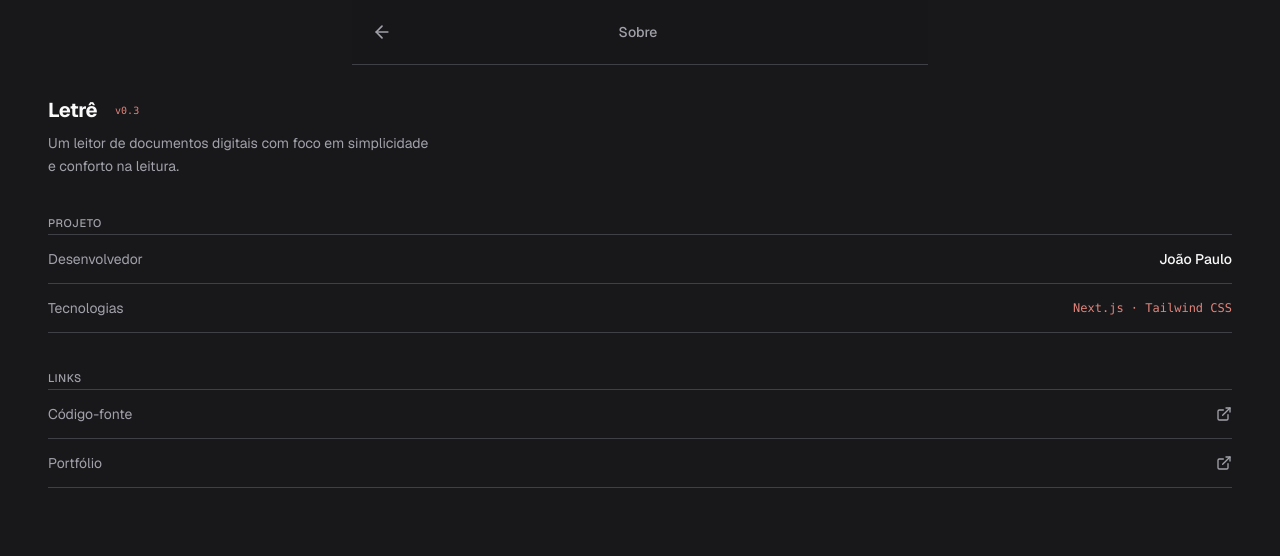
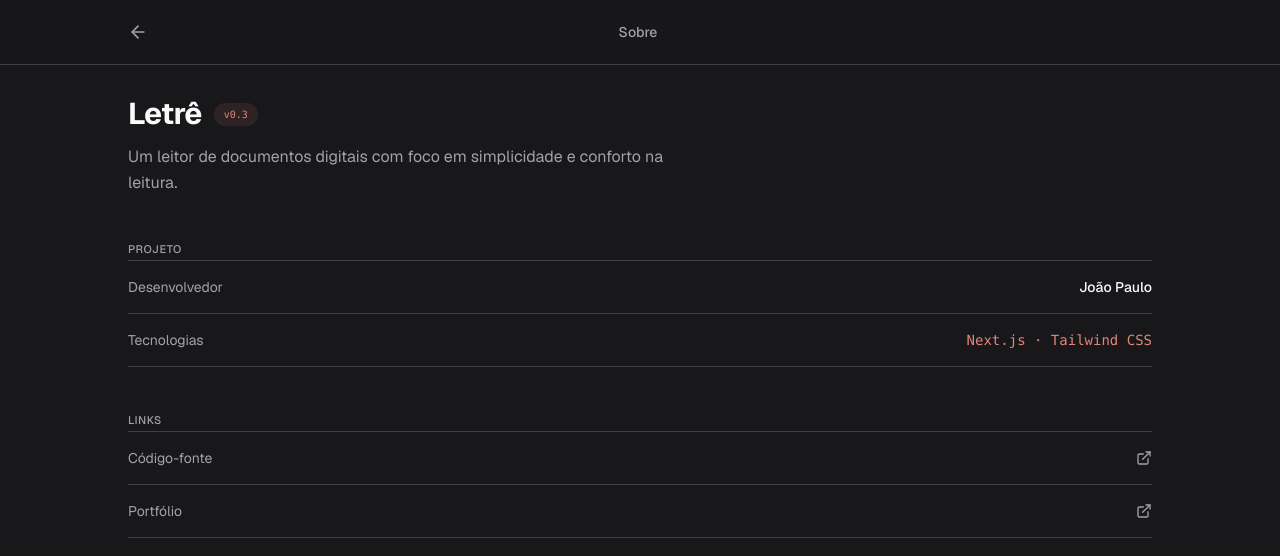
Before and after one commit to jaozinpaulin/audioread-app, a Next.js app: page /info in a window 1280 px wide. Shown: the top 556 px of the page. Built offline with nearby package versions, Linux system fonts and the light colour scheme.

Commit message:
feat: update info page

```diff
--- a/src/app/info/page.tsx
+++ b/src/app/info/page.tsx
@@ -5,90 +5,99 @@
 
 export default function InfoPage() {
     return (
-        <main className="flex min-h-screen w-full flex-1 flex-col px-5 text-text-main md:px-8 lg:px-12">
-
-            < header className="fixed top-0 left-0 right-0 max-w-xl mx-auto bg-app-bg/85 backdrop-blur-md px-5 py-3.5 border-b border-border-subtle flex items-center justify-between shrink-0 z-50" >
+        <main className="flex min-h-screen w-full flex-1 flex-col px-4 text-text-main sm:px-6 md:px-8 lg:px-12">
+            <header className="fixed top-0 left-0 z-50 w-full border-b border-border-subtle bg-app-bg/85 px-4 py-3.5 backdrop-blur-md sm:px-6 md:px-8 lg:px-12">
+                <div className="mx-auto flex w-full max-w-5xl items-center justify-between">
                     <Link
                         href="/"
-                    className="p-2 -ml-2 rounded-xl text-text-muted hover:text-text-main hover:bg-card-bg transition-colors"
+                        className="-ml-2 rounded-xl p-2 text-text-muted transition-colors hover:bg-card-bg hover:text-text-main"
                     >
-                    <ArrowLeft className="w-5 h-5" />
+                        <ArrowLeft className="h-5 w-5" />
                     </Link>
 
-                <h1 className="font-medium text-sm text-text-muted">
+                    <h1 className="text-sm font-medium text-text-muted">
                         Sobre
                     </h1>
 
                     <div className="w-8" />
-            </header >
+                </div>
+            </header>
 
-            <div className="pt-24 pb-12 space-y-8 flex-1">
-
-                <section className="space-y-2">
-                    <div className="flex items-center gap-2.5">
-                        <h2 className="text-xl font-bold tracking-tight">
+            <div className="mx-auto w-full max-w-5xl flex-1 space-y-10 pb-12 pt-24">
+                <section className="space-y-3">
+                    <div className="flex items-center gap-3">
+                        <h2 className="text-2xl font-bold tracking-tight md:text-3xl">
                             Letrê
                         </h2>
 
-                        <span className="text-[10px] font-mono text-primary-rose  px-2 py-0.5 rounded-full">
+                        <span className="rounded-full bg-primary-rose/10 px-2.5 py-1 font-mono text-[10px] text-primary-rose">
                             v0.3
                         </span>
                     </div>
 
-                    <p className="text-sm text-text-muted leading-relaxed max-w-sm">
+                    <p className="max-w-xl text-sm leading-relaxed text-text-muted md:text-base">
                         Um leitor de documentos digitais com foco em simplicidade e conforto na leitura.
                     </p>
                 </section>
 
-                <section className="space-y-2">
-                    <span className="text-[11px] font-medium text-text-muted uppercase tracking-wider">
+                <section className="space-y-3">
+                    <span className="text-[11px] font-medium uppercase tracking-wider text-text-muted">
                         Projeto
                     </span>
 
-                    <div className="divide-y divide-border-subtle border-t border-b border-border-subtle text-sm">
-                        <div className="py-3.5 flex items-center justify-between">
-                            <span className="text-text-muted">Desenvolvedor</span>
-                            <span className="font-medium">João Paulo</span>
+                    <div className="divide-y divide-border-subtle border-y border-border-subtle text-sm">
+                        <div className="flex items-center justify-between gap-4 py-4">
+                            <span className="text-text-muted">
+                                Desenvolvedor
+                            </span>
+
+                            <span className="text-right font-medium">
+                                João Paulo
+                            </span>
                         </div>
 
-                        <div className="py-3.5 flex items-center justify-between gap-4">
-                            <span className="text-text-muted">Tecnologias</span>
-                            <span className="text-primary-rose font-mono text-xs text-right">
+                        <div className="flex items-center justify-between gap-4 py-4">
+                            <span className="shrink-0 text-text-muted">
+                                Tecnologias
+                            </span>
+
+                            <span className="text-right font-mono text-xs text-primary-rose sm:text-sm">
                                 Next.js · Tailwind CSS
                             </span>
                         </div>
                     </div>
                 </section>
 
-                <section className="space-y-2">
-                    <span className="text-[11px] font-medium text-text-muted uppercase tracking-wider">
+                <section className="space-y-3">
+                    <span className="text-[11px] font-medium uppercase tracking-wider text-text-muted">
                         Links
                     </span>
 
-                    <div className="divide-y divide-border-subtle border-t border-b border-border-subtle text-sm">
+                    <div className="divide-y divide-border-subtle border-y border-border-subtle text-sm">
                         <a
                             href="https://github.com/jaozinpaulin/Leaf-Me-2.0"
                             target="_blank"
                             rel="noreferrer"
-                            className="py-3.5 flex items-center justify-between text-text-muted hover:text-text-main transition-colors group"
+                            className="group flex items-center justify-between gap-4 py-4 text-text-muted transition-colors hover:text-text-main"
                         >
                             <span>Código-fonte</span>
-                            <ExternalLink className="w-4 h-4 group-hover:text-primary-rose transition-colors" />
+
+                            <ExternalLink className="h-4 w-4 shrink-0 transition-colors group-hover:text-primary-rose" />
                         </a>
 
                         <a
                             href="https://okiiji.me"
                             target="_blank"
                             rel="noreferrer"
-                            className="py-3.5 flex items-center justify-between text-text-muted hover:text-text-main transition-colors group"
+                            className="group flex items-center justify-between gap-4 py-4 text-text-muted transition-colors hover:text-text-main"
                         >
                             <span>Portfólio</span>
-                            <ExternalLink className="w-4 h-4 group-hover:text-primary-rose transition-colors" />
+
+                            <ExternalLink className="h-4 w-4 shrink-0 transition-colors group-hover:text-primary-rose" />
                         </a>
                     </div>
                 </section>
-
             </div>
-        </main >
+        </main>
     );
 }
```
Lines whose indentation alone changed are shown as unchanged.
